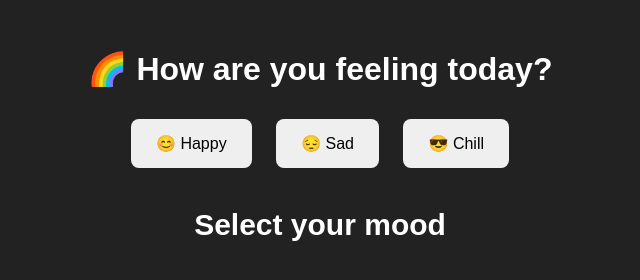
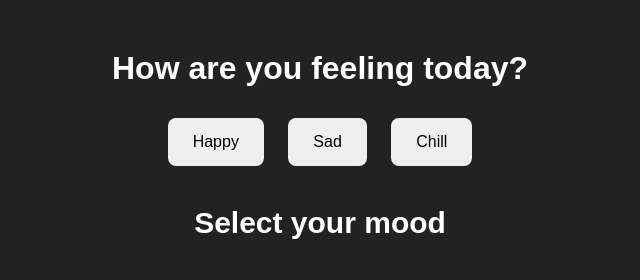
Before and after one commit to bharathidevopspro/pl-website, a plain HTML site: page website/index.html in a window 1280 px wide. Shown: the whole page, without its empty margins (320-960 px from the left). Drawn offline with Linux system fonts and the light colour scheme.

Commit message:
Update index.html

```diff
--- a/website/index.html
+++ b/website/index.html
@@ -6,12 +6,12 @@
 </head>
 <body>
 
-  <h1>🌈 How are you feeling today?</h1>
+  <h1> How are you feeling today?</h1>
 
   <div class="buttons">
-    <button onclick="setMood('happy')">😊 Happy</button>
-    <button onclick="setMood('sad')">😔 Sad</button>
-    <button onclick="setMood('chill')">😎 Chill</button>
+    <button onclick="setMood('happy')"> Happy</button>
+    <button onclick="setMood('sad')"> Sad</button>
+    <button onclick="setMood('chill')"> Chill</button>
   </div>
 
   <div class="result">
```
